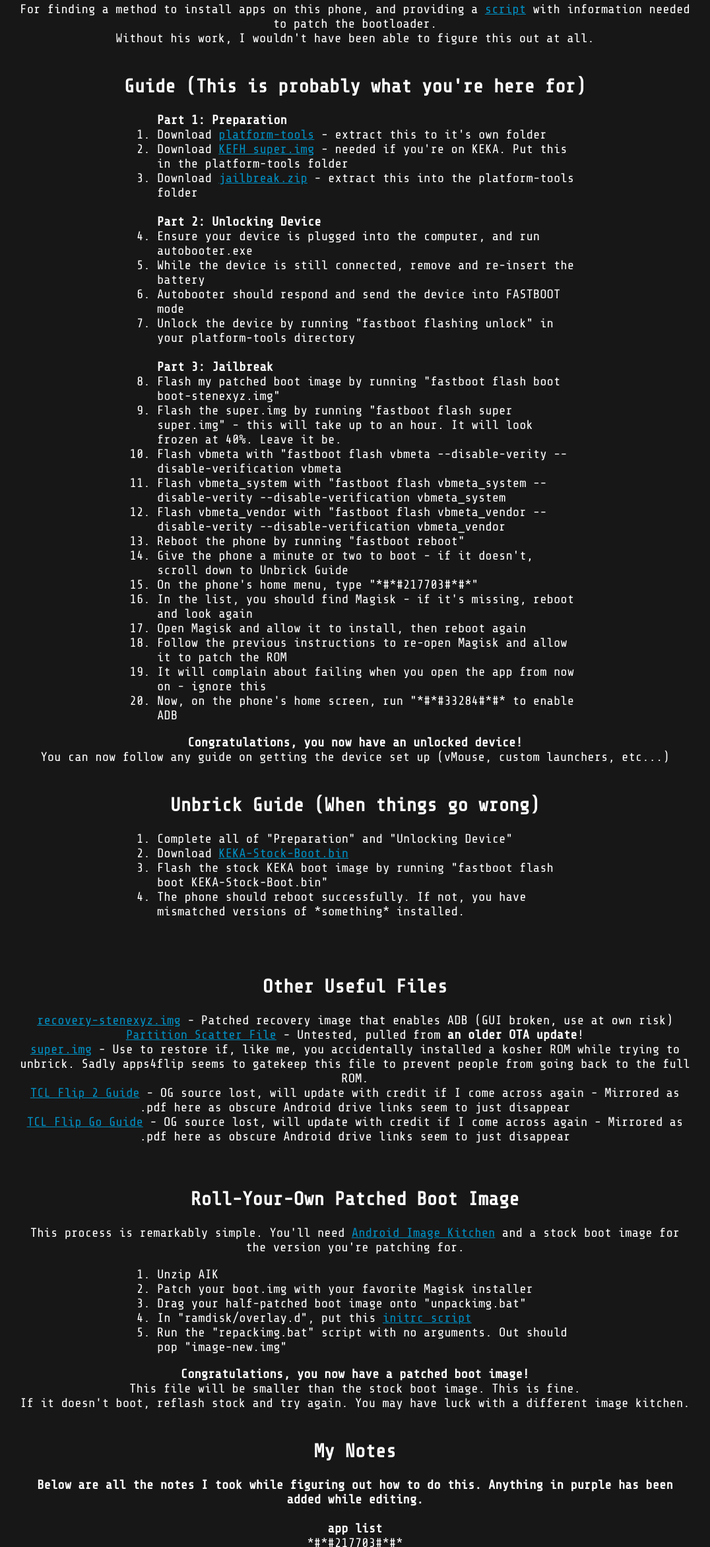
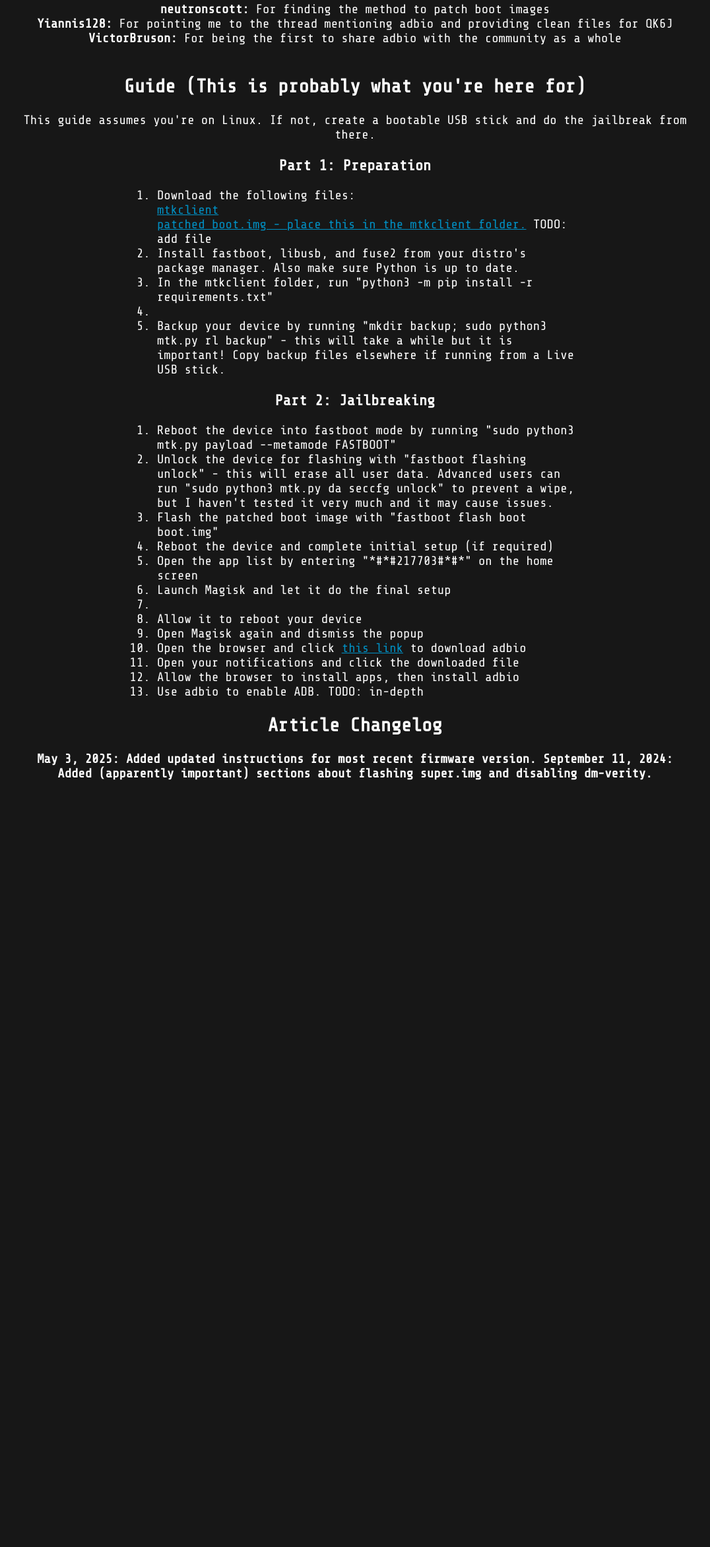
Before and after one commit to stene-xyz/web, a website: page public/flip2/index.html in a window 1280 px wide. Shown: the part 441-2785 px from the top of the page at 66% size, without its empty margins (102-1178 px from the left). After the commit the page ends 1704 px from the top, so only its background shows below. Drawn offline with nearby package versions, Linux system fonts and the light colour scheme.

Commit message:
Start working on updated flip2 guide

```diff
--- a/public/flip2/index.html
+++ b/public/flip2/index.html
@@ -7,105 +7,46 @@
   <body style="overflow: scroll">
     <div class="content animate-opacity">
       <h1>stene.xyz</h1>
-      <h2 class="purple" id="tagline">TCL Flip 2 Jailbreak (KEFH Firmware Version)</h2>
+      <h2 class="purple" id="tagline">TCL Flip 2 Jailbreak (QK6J Firmware Version)</h2>
       <br><br><hr><br><br>
 
-      <h2>Thanks to neutronscott</h2>
-      For finding a method to install apps on this phone, and providing a <a href="https://github.com/neutronscott/flip2">script</a> with information needed to patch the bootloader.<br>
-      Without his work, I wouldn't have been able to figure this out at all.
+      <h2>Special Thanks</h2>
+      <b>neutronscott:</b> For finding the method to patch boot images<br>
+      <b>Yiannis128:</b> For pointing me to the thread mentioning adbio and providing clean files for QK6J<br>
+      <b>VictorBruson:</b> For being the first to share adbio with the community as a whole
       <br><br>
 
       <h2>Guide (This is probably what you're here for)</h2>
+      This guide assumes you're on Linux. If not, create a bootable USB stick and do the jailbreak from there.
+
+      <h3>Part 1: Preparation</h3>
       <ol style="max-width: 50vw;text-align:left;margin-left:auto;margin-right:auto;">
-        <b class="purple">Part 1: Preparation</b>
-        <li>Download <a href="https://developer.android.com/tools/releases/platform-tools">platform-tools</a> - extract this to it's own folder</li>
-        <li>Download <a href="https://drive.proton.me/urls/A0H982DKTC#Qu8iDCOdW2bK">KEFH super.img</a> - needed if you're on KEKA. Put this in the platform-tools folder</li>
-        <li>Download <a href="/flip2/jailbreak.zip">jailbreak.zip</a> - extract this into the platform-tools folder</li>
-        <br>
+	<li>Download the following files:<br>
+		<a href="https://github.com/bkerler/mtkclient">mtkclient</a><br>
+		<a href="">patched boot.img - place this in the mtkclient folder.</a> TODO: add file</li>
+	<li>Install fastboot, libusb, and fuse2 from your distro's package manager. Also make sure Python is up to date.</li>
+	<li>In the mtkclient folder, run "python3 -m pip install -r requirements.txt"<li>
+	<li>Backup your device by running "mkdir backup; sudo python3 mtk.py rl backup" - this will take a while but it is important! Copy backup files elsewhere if running from a Live USB stick.</li>
+      </ol>
 
-        <b class="purple">Part 2: Unlocking Device</b>
-        <li>Ensure your device is plugged into the computer, and run autobooter.exe</li>
-        <li>While the device is still connected, remove and re-insert the battery</li>
-        <li>Autobooter should respond and send the device into FASTBOOT mode</li>
-        <li>Unlock the device by running "fastboot flashing unlock" in your platform-tools directory</li>
-        <br>
-
-        <b class="purple">Part 3: Jailbreak</b>
-        <li>Flash my patched boot image by running "fastboot flash boot boot-stenexyz.img"</li>
-        <li>Flash the super.img by running "fastboot flash super super.img" - this will take up to an hour. It will look frozen at 40%. Leave it be.</li>
-        <li>Flash vbmeta with "fastboot flash vbmeta --disable-verity --disable-verification vbmeta</li>
-        <li>Flash vbmeta_system with "fastboot flash vbmeta_system --disable-verity --disable-verification vbmeta_system</li>
-        <li>Flash vbmeta_vendor with "fastboot flash vbmeta_vendor --disable-verity --disable-verification vbmeta_vendor</li>
-        <li>Reboot the phone by running "fastboot reboot"</li>
-        <li>Give the phone a minute or two to boot - if it doesn't, scroll down to Unbrick Guide</li>
-        <li>On the phone's home menu, type "*#*#217703#*#*"</li>
-        <li>In the list, you should find Magisk - if it's missing, reboot and look again</li>
-        <li>Open Magisk and allow it to install, then reboot again</li>
-        <li>Follow the previous instructions to re-open Magisk and allow it to patch the ROM</li>
-        <li>It will complain about failing when you open the app from now on - ignore this</li>
-        <li>Now, on the phone's home screen, run "*#*#33284#*#* to enable ADB</li>
+      <h3>Part 2: Jailbreaking</h3>
+      <ol style="max-width: 50vw; text-align: left; margin-left: auto; margin-right: auto;">
+	<li>Reboot the device into fastboot mode by running "sudo python3 mtk.py payload --metamode FASTBOOT"</li>
+	<li>Unlock the device for flashing with "fastboot flashing unlock" - this will erase all user data. Advanced users can run "sudo python3 mtk.py da seccfg unlock" to prevent a wipe, but I haven't tested it very much and it may cause issues.</li>
+	<li>Flash the patched boot image with "fastboot flash boot boot.img"</li>
+	<li>Reboot the device and complete initial setup (if required)</li>
+	<li>Open the app list by entering "*#*#217703#*#*" on the home screen</li>
+	<li>Launch Magisk and let it do the final setup<li>
+	<li>Allow it to reboot your device</li>
+	<li>Open Magisk again and dismiss the popup</li>
+	<li>Open the browser and click <a href="https://f-droid.org/repo/io.github.yoshi1123.adbio_4.apk">this link</a> to download adbio</li>
+	<li>Open your notifications and click the downloaded file</li>
+	<li>Allow the browser to install apps, then install adbio</li>
+	<li>Use adbio to enable ADB. TODO: in-depth</li>
       </ol>
-      <b class="purple">Congratulations, you now have an unlocked device!</b><br>
-      You can now follow any guide on getting the device set up (vMouse, custom launchers, etc...)
-      <br><br>
-
-      <h2>Unbrick Guide (When things go wrong)</h2>
-      <ol style="max-width: 50vw;text-align:left;margin-left:auto;margin-right:auto;">
-        <li>Complete all of "Preparation" and "Unlocking Device"</li>
-        <li>Download <a href="/flip2/KEKA-Stock-Boot.bin">KEKA-Stock-Boot.bin</a></li>
-        <li>Flash the stock KEKA boot image by running "fastboot flash boot KEKA-Stock-Boot.bin"</li>
-        <li>The phone should reboot successfully. If not, you have mismatched versions of *something* installed.</li>
-      </ol>
-      <br><br>
-
-      <h2>Other Useful Files</h2>
-      <a href="/flip2/recovery-stenexyz.img">recovery-stenexyz.img</a> - Patched recovery image that enables ADB (GUI broken, use at own risk)<br>
-      <a href="/flip2/scatter.txt">Partition Scatter File</a> - Untested, pulled from <b>an older OTA update</b>!<br>
-      <a href="https://drive.proton.me/urls/A0H982DKTC#Qu8iDCOdW2bK">super.img</a> - Use to restore if, like me, you accidentally installed a kosher ROM while trying to unbrick. Sadly apps4flip seems to gatekeep this file to prevent people from going back to the full ROM.<br>
-      <a href="/flip2/pdfs/FLIP2.pdf">TCL Flip 2 Guide</a> - OG source lost, will update with credit if I come across again - Mirrored as .pdf here as obscure Android drive links seem to just disappear<br>
-      <a href="/flip2/pdfs/FLIPGO.pdf">TCL Flip Go Guide</a> - OG source lost, will update with credit if I come across again - Mirrored as .pdf here as obscure Android drive links seem to just disappear<br>
-      <br><br>
-
-      <h2>Roll-Your-Own Patched Boot Image</h2>
-      This process is remarkably simple. You'll need <a href="/flip2/AIK.zip">Android Image Kitchen</a> and a stock boot image for the version you're patching for.
-      <br>
-      <ol style="max-width: 50vw;text-align:left;margin-left:auto;margin-right:auto;">
-        <li>Unzip AIK</li>
-        <li>Patch your boot.img with your favorite Magisk installer</li>
-        <li>Drag your half-patched boot image onto "unpackimg.bat"</li>
-        <li>In "ramdisk/overlay.d", put this <a href="/flip2/init.custom.rc">initrc script</a></li>
-        <li>Run the "repackimg.bat" script with no arguments. Out should pop "image-new.img"</li>
-      </ol>
-      <b class="purple">Congratulations, you now have a patched boot image!</b><br>
-      This file will be smaller than the stock boot image. This is fine.<br>
-      If it doesn't boot, reflash stock and try again. You may have luck with a different image kitchen.
-      <br><br>
-
-      <h2>My Notes</h2>
-      <b class="purple">Below are all the notes I took while figuring out how to do this. Anything in purple has been added while editing.</b><br><br>
-
-      <b>app list</b><br>
-      *#*#217703#*#*<br>
-      <br>
-      <b>patched recovery</b><br>
-      i have been able to successfully patch stock recovery with carliv. gui doesn't work but disabling debuggable build checks enables adb<br>
-      <b class="purple">For a while I was convinced that mounting the system partition would let me manually edit build.prop to remove this check.<br>
-      I don't even know if the endurance property is even in build.prop. This wound up not being the play, but still proved useful.</b><br>
-      <br>
-      <b>boot.img Patch</b><br>
-      neutronscott script for creating boot file - https://github.com/neutronscott/flip2/blob/main/create-boot<br>
-      needs ramdisk from OTA update, how to get latest? <b class="purple">This wasn't true. There's a ramdisk in boot.img. I just don't super understand Android.</b><br>
-      looks like there is ramdisk in boot.img - could probably patch there but will need to try on linux <b class="purple">See above. Linux wasn't needed due to many nice
-      image kitchens being available. This is good, because I was too lazy to boot into my Mint partition.</b><br>
-      carliv image kitchen can unpack the boot.img but repacks badly <b class="purple">This is true. Carliv results in a brick when it repacks boot.img.</b><br>
-      maybe lpunpack super.img to get system.img, then patch build.prop? <b class="purple">Again with build.prop. This isn't needed. neutronscott's method is cleaner.</b><br>
-      AIK can successfully patch boot.img to reset endurance prop!!!! magisk not working however <b class="purple">I have no fucking clue what Magisk's problem is but it works just fine for root and mrepo works for packages.</b><br>
-      <br>
-      <b>installing apps</b><br>
-      installing apps needs ro.vendor.tct.endurance to be reset<br>
-      <br><br>
 
       <h2>Article Changelog</h2>
+      <b>May 3, 2025: Added updated instructions for most recent firmware version.
       <b>September 11, 2024:</b> Added (apparently important) sections about flashing super.img and disabling dm-verity.
   </body>
 </html>
```
